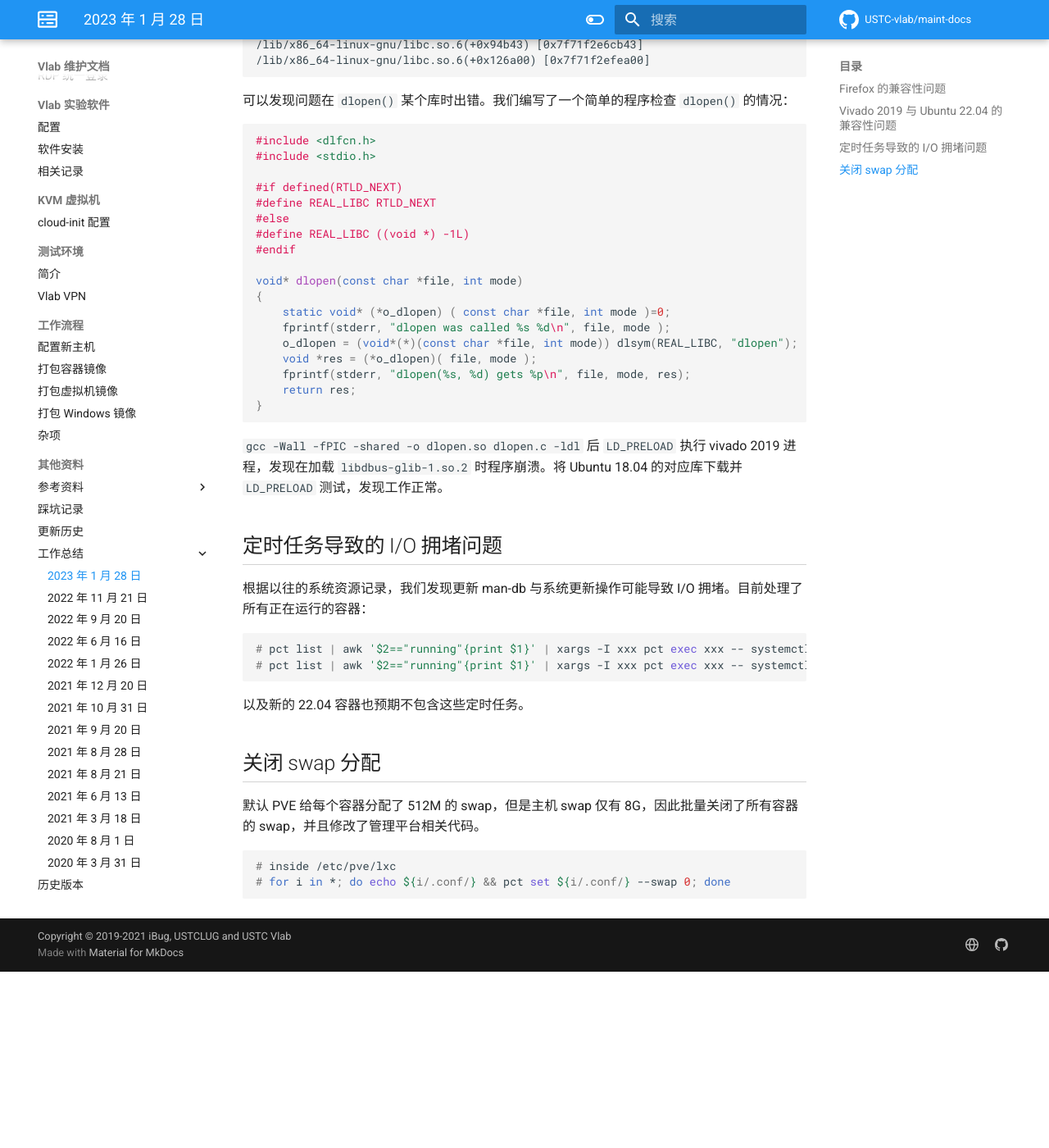
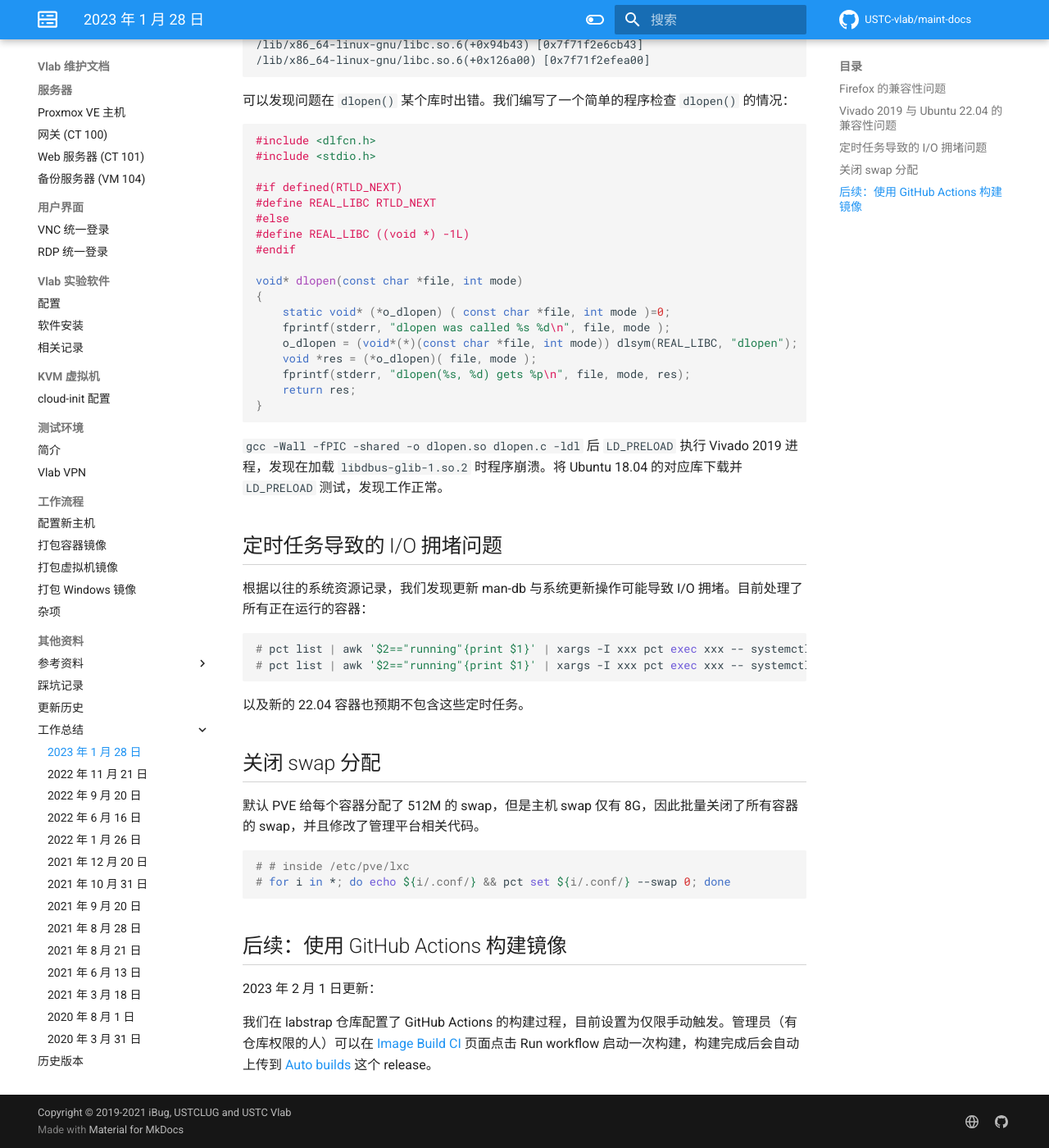
Before and after one commit to USTC-vlab/maint-docs, an MkDocs documentation site: the page built from docs/records/2023-01-28.md, in a window 1280 px wide and 1400 px high, scrolled down 1732 px. Shown: the whole window at 82% size. Built offline with MkDocs 1.6.1 and Material for MkDocs 9.7.7, drawn with Linux system fonts in a browser that asks for light colours; comment, search, counter and statistics services are not loaded; before the commit the page ends 2917 px from its top, so only the background shows below that.

Commit message:
records/2023-01-28: Add GH Actions auto labstrap

````diff
--- a/docs/records/2023-01-28.md
+++ b/docs/records/2023-01-28.md
@@ -100,7 +100,7 @@
 }
 ```
 
-`gcc -Wall -fPIC -shared -o dlopen.so dlopen.c -ldl` 后 `LD_PRELOAD` 执行 vivado 2019 进程，发现在加载 `libdbus-glib-1.so.2` 时程序崩溃。将 Ubuntu 18.04 的对应库下载并 `LD_PRELOAD` 测试，发现工作正常。
+`gcc -Wall -fPIC -shared -o dlopen.so dlopen.c -ldl` 后 `LD_PRELOAD` 执行 Vivado 2019 进程，发现在加载 `libdbus-glib-1.so.2` 时程序崩溃。将 Ubuntu 18.04 的对应库下载并 `LD_PRELOAD` 测试，发现工作正常。
 
 ## 定时任务导致的 I/O 拥堵问题
 
@@ -118,6 +118,12 @@
 默认 PVE 给每个容器分配了 512M 的 swap，但是主机 swap 仅有 8G，因此批量关闭了所有容器的 swap，并且修改了管理平台相关代码。
 
 ```console
-# inside /etc/pve/lxc
+# # inside /etc/pve/lxc
 # for i in *; do echo ${i/.conf/} && pct set ${i/.conf/} --swap 0; done
 ```
+
+## 后续：使用 GitHub Actions 构建镜像
+
+2023 年 2 月 1 日更新：
+
+我们在 labstrap 仓库配置了 GitHub Actions 的构建过程，目前设置为仅限手动触发。管理员（有仓库权限的人）可以在 [Image Build CI](https://github.com/USTC-vlab/labstrap/actions/workflows/build.yml) 页面点击 Run workflow 启动一次构建，构建完成后会自动上传到 [Auto builds](https://github.com/USTC-vlab/labstrap/releases/tag/auto-build) 这个 release。
````
Also changed, not shown: docs/workflow/pack-ct-image.md (+7 -1 lines).
